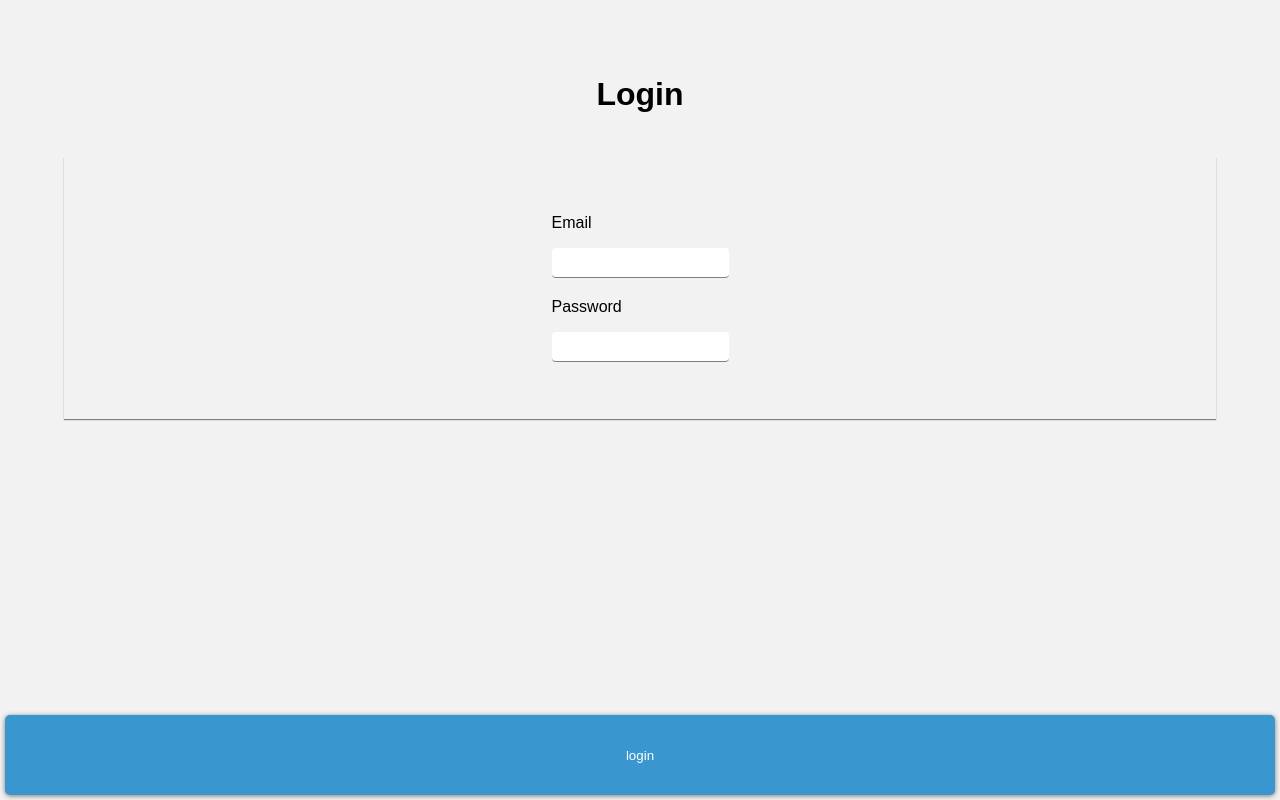
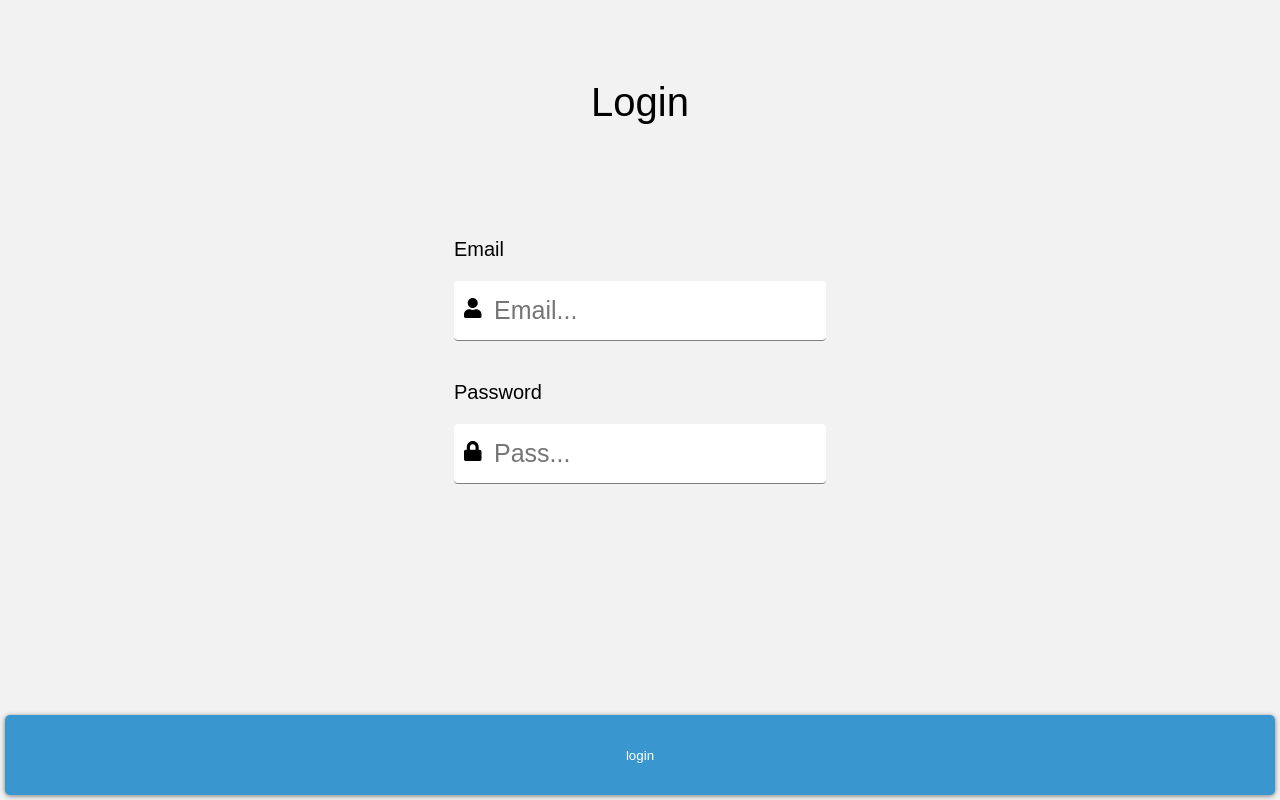
Before and after one commit to EquipoGenerico1/Kappagle-Frontend, a Vue app: page /#/login in a window 1280 px wide. Built offline with nearby package versions, Linux system fonts and the light colour scheme.

Commit message:
Improved styles, except the button size

```diff
--- a/src/views/Login.vue
+++ b/src/views/Login.vue
@@ -4,14 +4,16 @@
     <div class="user-pass">
         <div class="login-email">
           <label>Email</label>
-          <div class="input email">
-            <input type="text" name ="email" v-model="email">
+          <div class="input-email">
+            <p class="icon-email"><font-awesome-icon icon="user"/></p>
+            <input type="text" name ="email" placeholder="Email..." v-model="email">
           </div>
         </div>
         <div class="login-pass">
           <label>Password</label>
-          <div class="input pass">
-            <input type="password" name ="password" v-model="password">
+          <div class="input-pass">
+            <p class="icon-pass"><font-awesome-icon icon="lock"/></p>
+            <input type="password" name ="password" placeholder="Pass..." v-model="password">
           </div>
         </div>
     </div>
@@ -64,6 +66,7 @@ export default {
   position: fixed;
   left: 5px;
   bottom: 5px;
+  font-size: 25px;
 }
 /**/
 h1 {
@@ -75,6 +78,7 @@ h1 {
   line-height: 1.5em;
   margin-bottom: 1.2em;
   margin-top: 0.2em;
+  font-weight: lighter;
 }
 .login {
   font-family: sans-serif;
@@ -84,9 +88,14 @@ h1 {
   align-content: center;
   padding: 5%;
   margin: 0;
+  font-size: 20px;
 }
 .login-email {
-  margin-bottom: 1.2em;
+  margin-bottom: 2em;
+  position: relative;
+}
+.login-pass {
+  position: relative;
 }
 label {
   display: flex;
@@ -95,7 +104,6 @@ label {
 
 .user-pass {
   padding: 5%;
-  box-shadow: 0px 1px 1px gray;
   width: 100%;
   display: flex;
   flex-direction: column;
@@ -105,10 +113,20 @@ input {
   border: none;
   border-bottom: 1px solid gray;
   border-radius: 4px;
-  height: 30px;
+  height: 60px;
+  width: 100%;
+  font-size: 25px;
+  padding: 10px;
+  padding-left: 40px;
 }
 input:focus {
   border: 1px solid #555;
 }
 
+.icon-email, .icon-pass {
+  position: absolute;
+  bottom: 20px;
+  padding-left: 10px;
+}
+
 </style>
```
